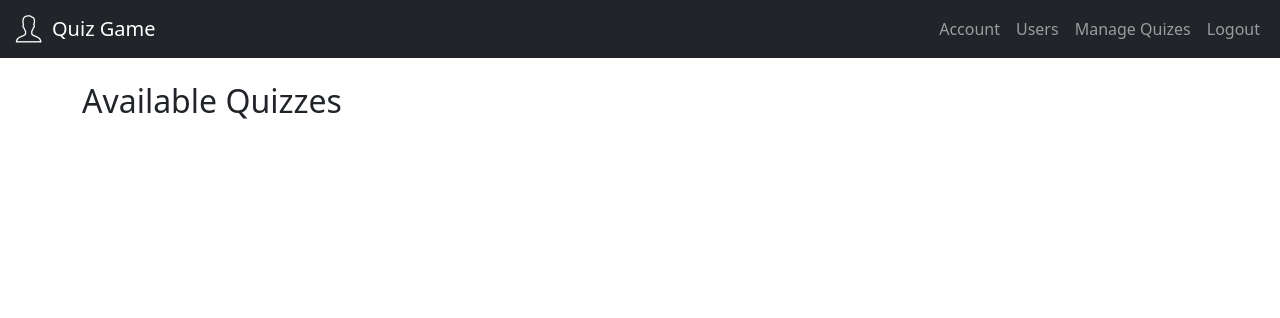
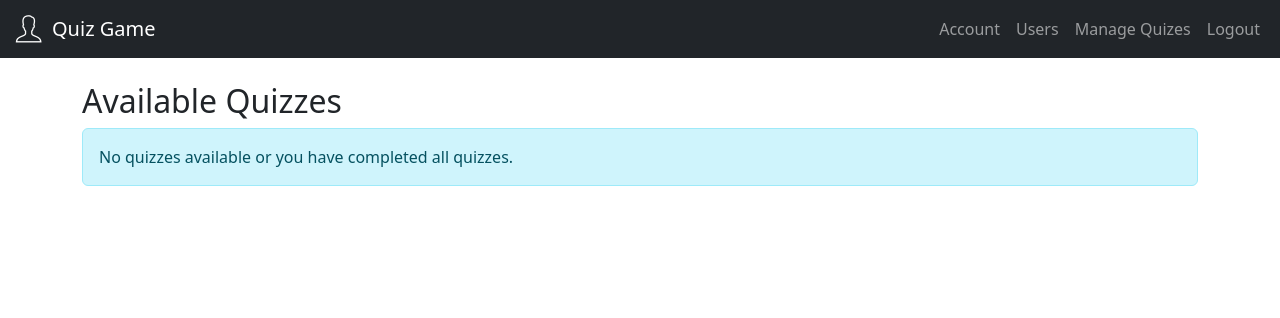
Before and after one commit to Verrall08/HAT3, a Flask app: page /quiz in a window 1280 px wide. Shown: the top 318 px of the page. Run offline with Flask 3, Linux system fonts and the light colour scheme; a user stored in the database is signed in; data that the repository does not hold is empty.

Commit message:
changed how the admin sends the quiz to the user and fixed the issue with sumbitting quiz results

```diff
--- a/app.py
+++ b/app.py
@@ -96,18 +96,24 @@ def logout():
 @app.route('/quiz')
 @login_required
 def quiz():
-    quizzes = Quiz.query.all()
-    submitted_ids = {sub.quiz_id for sub in QuizSubmission.query.filter_by(user_id=current_user.id).all()}
-    return render_template('quiz.html', quizzes=quizzes, submitted_ids=submitted_ids)
+    # Only quizzes assigned to the current user
+    quizzes = Quiz.query.filter(Quiz.assigned_users.any(id=current_user.id)).all()
+    submitted_ids = set(
+        str(sub.quiz_id) for sub in QuizSubmission.query.filter_by(user_id=current_user.id).all()
+    )
+    quizzes_to_show = [quiz for quiz in quizzes if str(quiz.id) not in submitted_ids]
+    return render_template('quiz.html', quizzes=quizzes_to_show, submitted_ids=submitted_ids)
 
 @app.route('/manage_quiz', methods=['GET', 'POST'])
 @login_required
 def manage_quiz():
     if not hasattr(current_user, 'is_admin') or not current_user.is_admin:
         return redirect(url_for('dashboard'))
+    users = User.query.all()
     if request.method == 'POST':
         title = request.form.get('title', '').strip()
         num_questions_str = request.form.get('num_questions', '1')
+        assigned_user_ids = request.form.getlist('assigned_users')
         try:
             num_questions = int(num_questions_str)
         except ValueError:
@@ -118,6 +124,11 @@ def manage_quiz():
         quiz = Quiz(title=title)
         db.session.add(quiz)
         db.session.commit()
+        # Assign users
+        for user_id in assigned_user_ids:
+            user = User.query.get(int(user_id))
+            if user:
+                quiz.assigned_users.append(user)
         for i in range(1, num_questions + 1):
             q_text = request.form.get(f'question_{i}', '').strip()
             q_type = request.form.get(f'type_{i}', 'multiple')
@@ -155,10 +166,10 @@ def manage_quiz():
                     )
                     db.session.add(question)
         db.session.commit()
-        flash('Quiz created and sent to users!', 'success')
+        flash('Quiz created and sent to selected users!', 'success')
         return redirect(url_for('manage_quiz'))
     quizzes = Quiz.query.all()
-    return render_template('manage_quiz.html', quizzes=quizzes)
+    return render_template('manage_quiz.html', quizzes=quizzes, users=users)
 
 @app.route('/delete_quiz/<int:quiz_id>', methods=['POST'])
 def delete_quiz(quiz_id):
@@ -228,14 +239,15 @@ def submit_quiz_for_review():
     db.session.add(submission)
     db.session.commit()
 
-    # Check if all users have completed this quiz
-    all_user_ids = [user.id for user in User.query.all()]
+    # Check if all assigned users have completed this quiz
+    quiz = Quiz.query.get(quiz_id)
+    assigned_user_ids = [user.id for user in quiz.assigned_users]
     submitted_user_ids = [sub.user_id for sub in QuizSubmission.query.filter_by(quiz_id=quiz_id).all()]
-    if set(all_user_ids) == set(submitted_user_ids):
-        # All users have completed the quiz, delete it
+    if set(assigned_user_ids) == set(submitted_user_ids):
+        # All assigned users have completed the quiz, delete it
         Quiz.query.filter_by(id=quiz_id).delete()
         db.session.commit()
-        flash("All users have completed this quiz. The quiz has been removed.", "info")
+        flash("All assigned users have completed this quiz. The quiz has been removed.", "info")
     else:
         flash("Your quiz has been submitted for review. You will be notified once it is marked.", "success")
     return redirect(url_for('quiz'))
--- a/templates/my_scores.html
+++ b/templates/my_scores.html
@@ -5,7 +5,7 @@
 {% if submissions %}
   <ul>
     {% for sub in submissions %}
-      {% if sub.quiz %}
+      {% if sub.quiz and (sub.quiz.id|string in submitted_ids) %}
         <li>
           <strong>{{ sub.quiz.title }}</strong>:
           {% if sub.score is not none %}
--- a/templates/quiz.html
+++ b/templates/quiz.html
@@ -2,12 +2,8 @@
 {% block title %}Quiz{% endblock %}
 {% block content %}
 <h2>Available Quizzes</h2>
-{% for quiz in quizzes %}
-  {% set already_submitted = quiz.id in submitted_ids %}
-  {% if already_submitted %}
-    <h3>{{ quiz.title }}</h3>
-    <div class="alert alert-info">You have already completed this quiz.</div>
-  {% else %}
+{% if quizzes %}
+  {% for quiz in quizzes %}
     <form method="POST" action="{{ url_for('submit_quiz_for_review') }}">
       <input type="hidden" name="quiz_id" value="{{ quiz.id }}">
       <h3>{{ quiz.title }}</h3>
@@ -15,18 +11,20 @@
         <div class="mb-3">
           <label>{{ question.text }}</label><br>
           {% if question.type == 'multiple' %}
-            <input type="radio" name="question_{{ question.id }}" value="a"> {{ question.option_a }}<br>
+            <input type="radio" name="question_{{ question.id }}" value="a" required> {{ question.option_a }}<br>
             <input type="radio" name="question_{{ question.id }}" value="b"> {{ question.option_b }}<br>
             <input type="radio" name="question_{{ question.id }}" value="c"> {{ question.option_c }}<br>
             <input type="radio" name="question_{{ question.id }}" value="d"> {{ question.option_d }}<br>
           {% elif question.type == 'short' %}
-            <input type="text" class="form-control" name="question_{{ question.id }}" placeholder="Type your answer here">
+            <input type="text" class="form-control" name="question_{{ question.id }}" placeholder="Type your answer here" required>
           {% endif %}
         </div>
       {% endfor %}
       <button type="submit" class="btn btn-primary">Submit Answers</button>
     </form>
     <hr>
-  {% endif %}
-{% endfor %}
+  {% endfor %}
+{% else %}
+  <div class="alert alert-info">No quizzes available or you have completed all quizzes.</div>
+{% endif %}
 {% endblock %}
```
Also changed, not shown: models.py (+12 -0 lines), templates/manage_quiz.html (+9 -0 lines).
